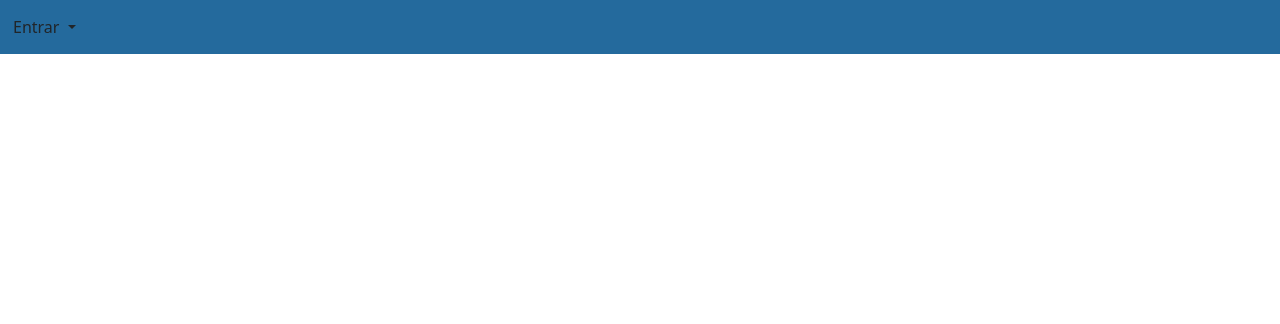
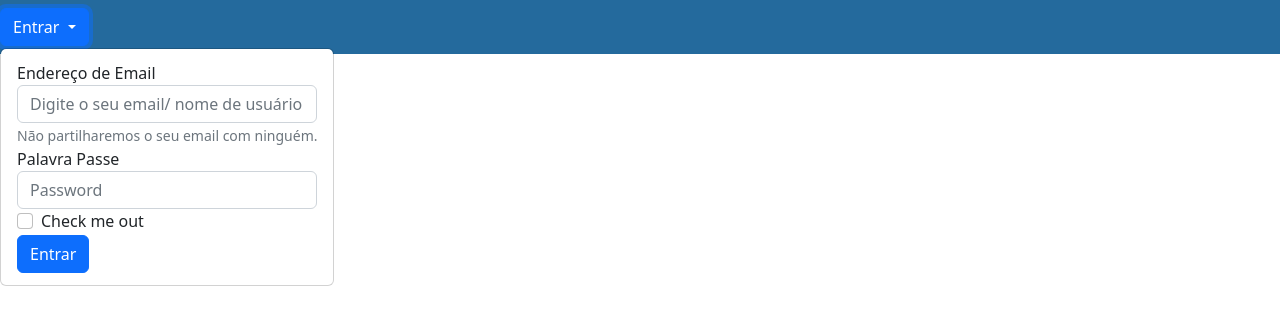
Before and after one commit to willianbumba/fixinde, an Angular app in the folder fixinde-client/: page / in a window 1280 px wide. Both pictures are taken after a click on the button "Entrar". Shown: the top 324 px of the page. Built offline with nearby package versions, Linux system fonts and the light colour scheme.

Commit message:
dropdown action

```diff
--- a/fixinde-client/src/app/topmenu/topmenu.component.ts
+++ b/fixinde-client/src/app/topmenu/topmenu.component.ts
@@ -1,6 +1,7 @@
+
+
+import { Component, OnInit } from '@angular/core';
 import * as $ from 'jQuery';
-import { Component, OnInit } from '@angular/core';
-
 import { NgbModule} from '@ng-bootstrap/ng-bootstrap';
 //starting bootstrap
 
--- a/fixinde-client/src/app/view/topmenu.component.html
+++ b/fixinde-client/src/app/view/topmenu.component.html
@@ -1,10 +1,10 @@
 <div class="navbar clearfix bg-main">
-	<div class="dropdown">
-	  <button class="btn .btn-primary-outline dropdown-toggle" type="button" id="btn-login" data-toggle="dropdown" aria-haspopup="true" aria-expanded="false">
+	<div class="d-inline-block" ngbDropdown #loginDrop="ngbDropdown">
+	  <button  class="btn btn-outline-primary me-2" type="button" id="btn-login" ngbDropdownAnchor (focus)="loginDrop.open()">
 	    Entrar
 	  </button>
-	  <div class="dropdown-menu" aria-labelledby="btn-login">
-	    	<form>
+	  <div ngbDropdownMenu aria-labelledby="btn-login">
+  		<form ngbDropdownItem >
 		  <div class="form-group">
 		    <label for="exampleInputEmail1">Endereço de Email</label>
 		    <input type="email-palavrapasse" class="form-control" id="exampleInputEmail1" aria-describedby="emailHelp" placeholder="Digite o seu email/ nome de usuário">
```
Lines whose indentation alone changed are shown as unchanged.
